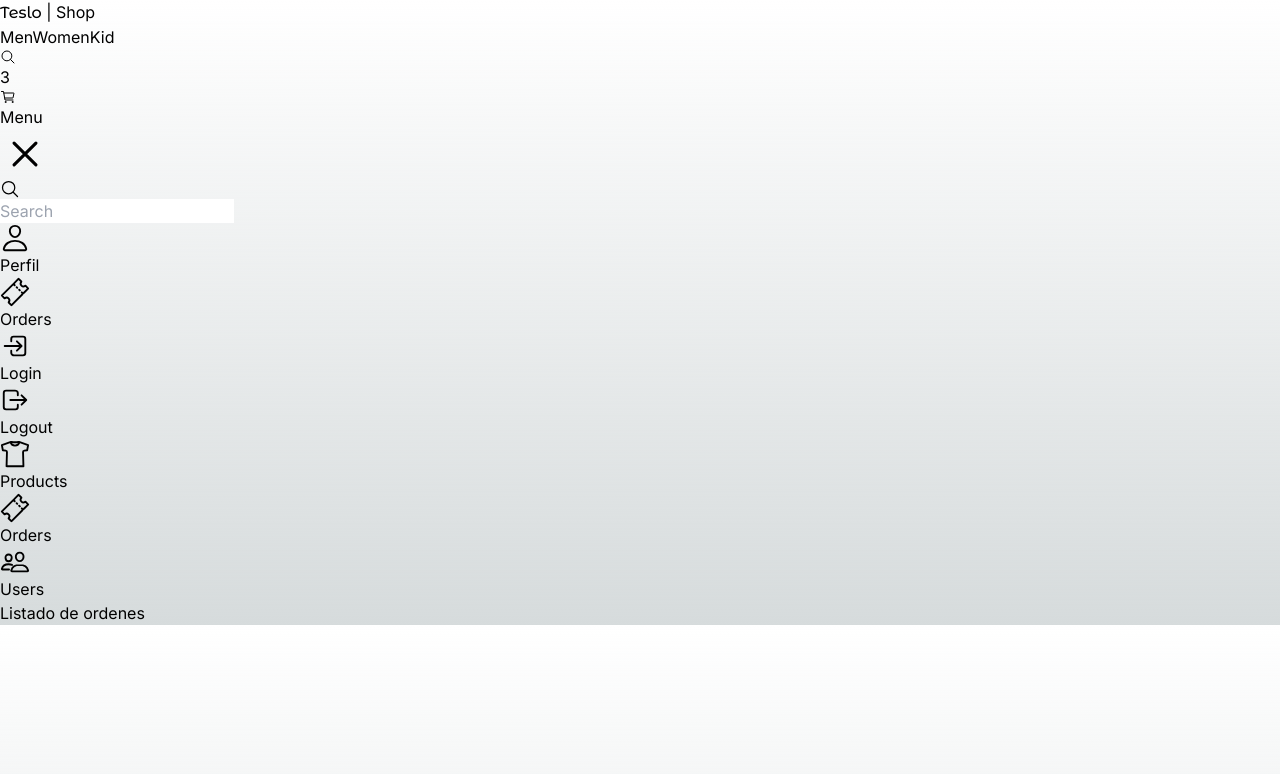
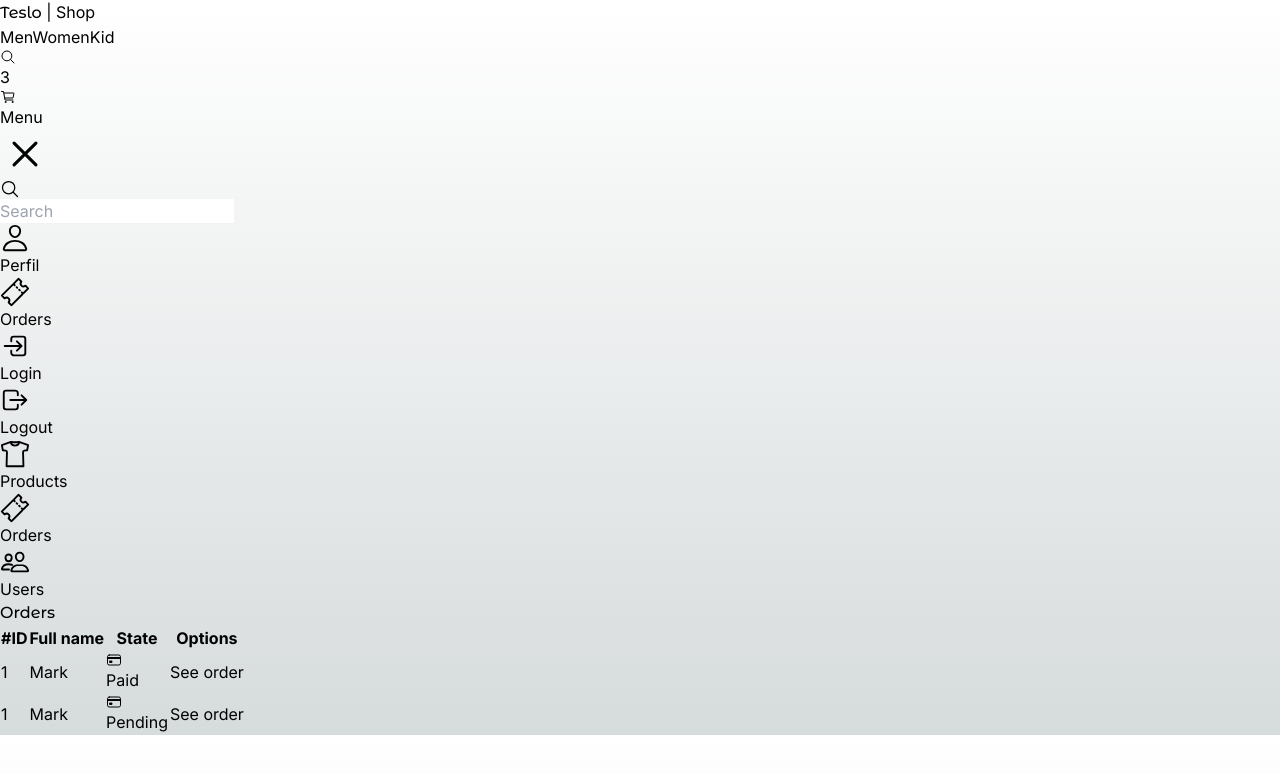
Before and after one commit to mestradafite/teslo-shop, a Next.js app: page /orders in a window 1280 px wide. Shown: the top 774 px of the page. Built offline with nearby package versions, Linux system fonts and the light colour scheme.

Commit message:
Empty cart & orders

```diff
--- a/src/app/(shop)/cart/page.tsx
+++ b/src/app/(shop)/cart/page.tsx
@@ -2,6 +2,7 @@
 import { initialData } from "@/seed/seed";
 import Image from "next/image";
 import Link from "next/link";
+import { redirect } from "next/navigation";
 
 const productsInCart = [
   initialData.products[0],
@@ -10,6 +11,9 @@
 ]
 
 export default function() {
+
+  //redirect('/empty');
+
   return (
     <div className="flex justify-center items-center mb-72 px-10 sm:px-0">
       <div className="flex flex-col w-[1000px]">
--- a/src/app/(shop)/orders/page.tsx
+++ b/src/app/(shop)/orders/page.tsx
@@ -1,8 +1,83 @@
+// https://tailwindcomponents.com/component/hoverable-table
+import { Title } from "@/components";
 
-export default function() {
+import Link from "next/link";
+import { IoCardOutline } from "react-icons/io5";
+
+export default function () {
   return (
-    <div>
-      <h1>Listado de ordenes</h1>
-    </div>
+    <>
+      <Title title="Orders" />
+
+      <div className="mb-10">
+        <table className="min-w-full">
+          <thead className="bg-gray-200 border-b">
+            <tr>
+              <th
+                scope="col"
+                className="text-sm font-medium text-gray-900 px-6 py-4 text-left"
+              >
+                #ID
+              </th>
+              <th
+                scope="col"
+                className="text-sm font-medium text-gray-900 px-6 py-4 text-left"
+              >
+                Full name
+              </th>
+              <th
+                scope="col"
+                className="text-sm font-medium text-gray-900 px-6 py-4 text-left"
+              >
+                State
+              </th>
+              <th
+                scope="col"
+                className="text-sm font-medium text-gray-900 px-6 py-4 text-left"
+              >
+                Options
+              </th>
+            </tr>
+          </thead>
+          <tbody>
+            <tr className="bg-white border-b transition duration-300 ease-in-out hover:bg-gray-100">
+              <td className="px-6 py-4 whitespace-nowrap text-sm font-medium text-gray-900">
+                1
+              </td>
+              <td className="text-sm text-gray-900 font-light px-6 py-4 whitespace-nowrap">
+                Mark
+              </td>
+              <td className="flex items-center text-sm  text-gray-900 font-light px-6 py-4 whitespace-nowrap">
+                <IoCardOutline className="text-green-800" />
+                <span className="mx-2 text-green-800">Paid</span>
+              </td>
+              <td className="text-sm text-gray-900 font-light px-6 ">
+                <Link href="/orders/123" className="hover:underline">
+                  See order
+                </Link>
+              </td>
+            </tr>
+
+            <tr className="bg-white border-b transition duration-300 ease-in-out hover:bg-gray-100">
+              <td className="px-6 py-4 whitespace-nowrap text-sm font-medium text-gray-900">
+                1
+              </td>
+              <td className="text-sm text-gray-900 font-light px-6 py-4 whitespace-nowrap">
+                Mark
+              </td>
+              <td className="flex items-center text-sm  text-gray-900 font-light px-6 py-4 whitespace-nowrap">
+                <IoCardOutline className="text-red-800" />
+                <span className="mx-2 text-red-800">Pending</span>
+              </td>
+              <td className="text-sm text-gray-900 font-light px-6 ">
+                <Link href="/orders/123" className="hover:underline">
+                  See order
+                </Link>
+              </td>
+            </tr>
+          </tbody>
+        </table>
+      </div>
+    </>
   );
 }
```
Also changed, not shown: src/app/(shop)/empty/page.tsx (+17 -2 lines), src/app/(shop)/orders/[id]/page.tsx (+42 -23 lines).
